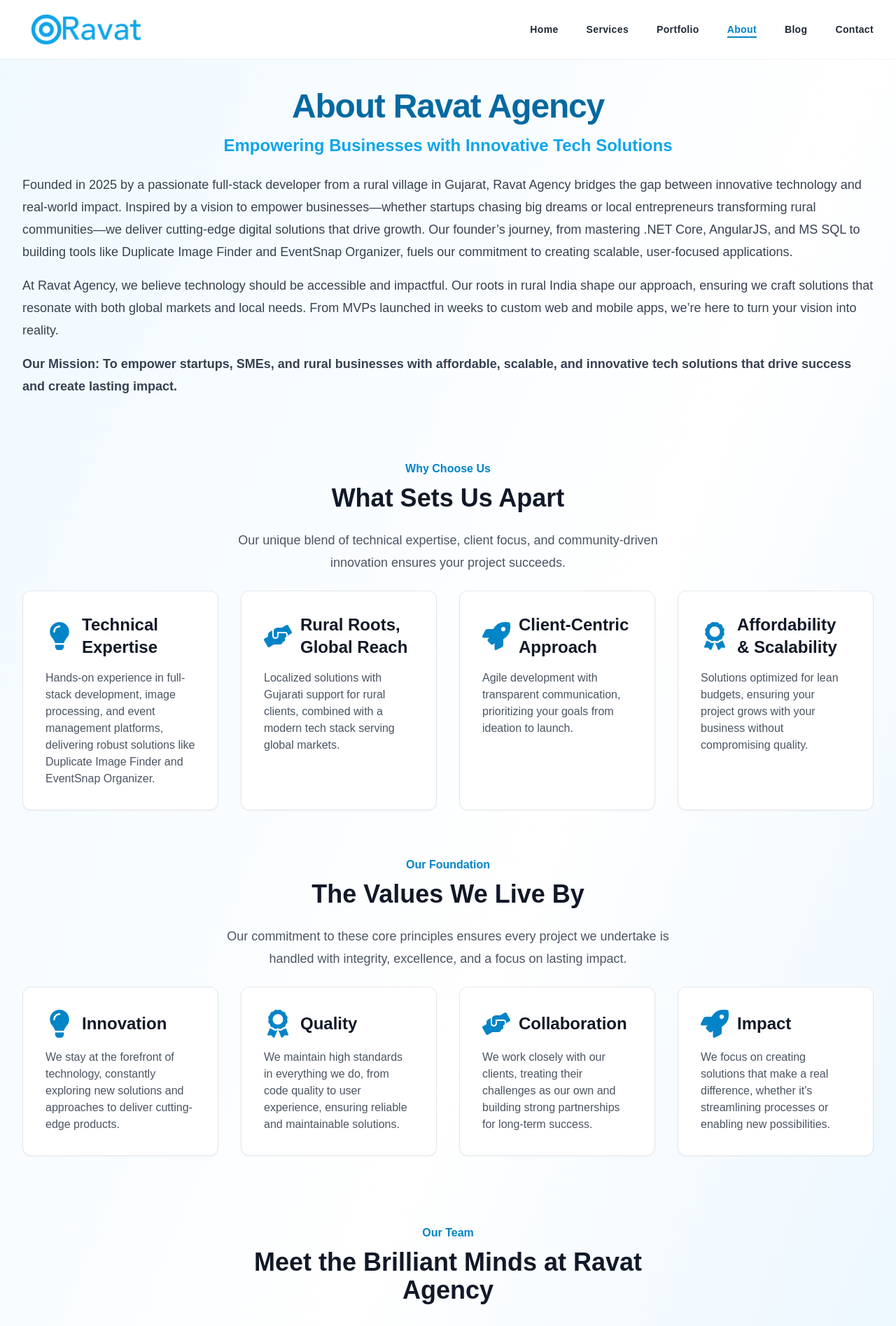
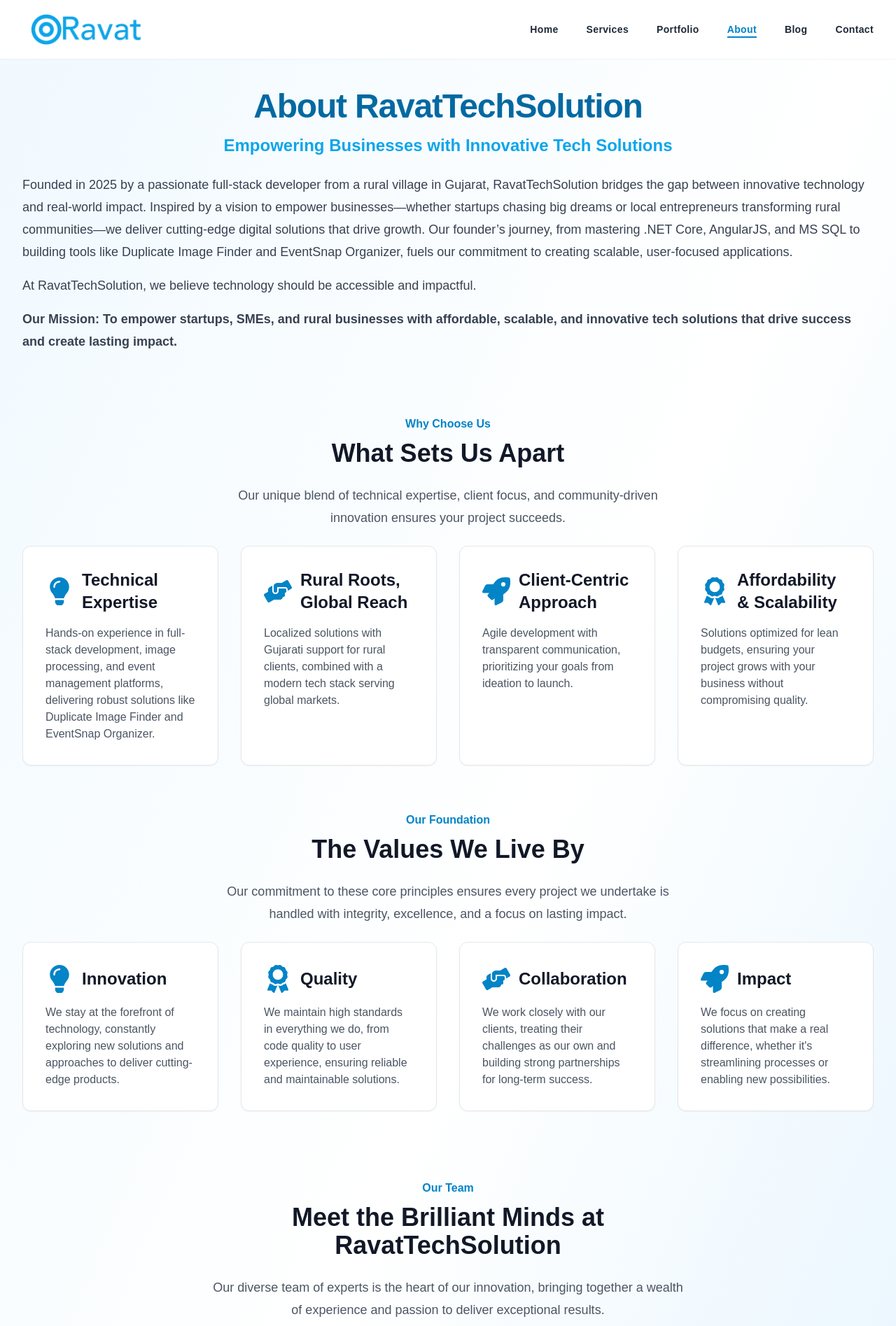
Before and after one commit to yusuf-ravat/ravat-agency, a React (Vite) app: page /about in a window 1280 px wide. Shown: the top 1895 px of the page at 70% size. Built offline with nearby package versions, Linux system fonts and the light colour scheme.

Commit message:
update file

```diff
--- a/index.html
+++ b/index.html
@@ -4,10 +4,10 @@
     <meta charset="UTF-8" />
     <link rel="icon" type="image/svg+xml" href="favicon.svg" />
     <meta name="viewport" content="width=device-width, initial-scale=1.0" />
-    <meta name="description" content="Ravat Agency - Empowering businesses with technology solutions" />
+    <meta name="description" content="RavatTechSolution - Empowering businesses with technology solutions" />
     <meta name="keywords" content="software development, web development, mobile apps, UI/UX design, tech consulting" />
     <meta name="author" content="Yusuf Ravat" />
-    <title>Ravat Agency - Technology Solutions</title>
+    <title>RavatTechSolution - Technology Solutions</title>
   </head>
   <body>
     <div id="root"></div>
--- a/src/components/Footer.tsx
+++ b/src/components/Footer.tsx
@@ -22,7 +22,7 @@
   social: [
     {
       name: 'Instagram',
-      href: 'https://www.instagram.com/ravatagency/', // Make sure this is your actual Instagram URL!
+href: 'https://www.instagram.com/ravattechsolution/', // Make sure this is your actual Instagram URL!
       icon: (props: React.SVGProps<SVGSVGElement>) => <FaInstagram {...props} />
     },
     {
@@ -46,7 +46,7 @@
       <div className="mx-auto max-w-7xl px-6 py-12 lg:px-8">
         <div className="xl:grid xl:grid-cols-3 xl:gap-8">
           <div className="space-y-8">
-            <img className="h-10 w-auto" src="/logo.png" alt="Ravat Agency" />
+            <img className="h-12 w-auto sm:h-22" src="/logo.png" alt="RavatTechSolution" />
             <p className="text-sm leading-6 text-gray-300">
               Empowering businesses with innovative technology solutions. We build scalable, secure, and
               user-friendly applications that drive growth and success.
@@ -113,7 +113,7 @@
                     </a>
                   </li>
                   <li>
-                    <a href="mailto:ravatagency@gmail.com" className="text-sm leading-6 text-gray-300 hover:text-primary-400">
+<a href="mailto:ravattechsolution@gmail.com" className="text-sm leading-6 text-gray-300 hover:text-primary-400">
                       ravatagency@gmail.com
                     </a>
                   </li>
@@ -129,7 +129,7 @@
         </div>
         <div className="mt-6 border-t border-gray-800 pt-4">
           <p className="text-xs leading-5 text-gray-400">
-            &copy; {new Date().getFullYear()} Ravat Agency. All rights reserved.
+&copy; {new Date().getFullYear()} RavatTechSolution. All rights reserved.
           </p>
         </div>
       </div>
--- a/src/components/Header.tsx
+++ b/src/components/Header.tsx
@@ -46,8 +46,8 @@
           transition={{ duration: 0.2 }}
         >
           <Link to="/" className="p-1">
-            <span className="sr-only">Ravat Agency</span>
-            <img className="h-11 w-auto sm:h-22" src="/logo.png" alt="Ravat Agency" />
+            <span className="sr-only">RavatTechSolution</span>
+            <img className="h-11 w-auto sm:h-22" src="/logo.png" alt="RavatTechSolution" />
           </Link>
         </motion.div>
 
@@ -133,8 +133,8 @@
                   className="rounded-lg"
                 >
                   <Link to="/" className="p-1" onClick={() => setIsMobileMenuOpen(false)}>
-                    <span className="sr-only">Ravat Agency</span>
-                    <img className="h-11 w-auto sm:h-11" src="/logo.png" alt="Ravat Agency" />
+                    <span className="sr-only">RavatTechSolution</span>
+                    <img className="h-11 w-auto sm:h-11" src="/logo.png" alt="RavatTechSolution" />
                   </Link>
                 </motion.div>
                 <motion.button
--- a/src/pages/About.tsx
+++ b/src/pages/About.tsx
@@ -62,7 +62,7 @@
     name: 'Yusuf Ravat',
     role: 'Founder & Full Stack Developer',
     image: 'user.png',
-    bio: 'Yusuf is the visionary behind Ravat Agency, with a deep passion for crafting robust and scalable web applications using .NET Core, AngularJS, and MS SQL.',
+    bio: 'Yusuf is the visionary behind RavatTechSolution, with a deep passion for crafting robust and scalable web applications using .NET Core, AngularJS, and MS SQL.',
   },
   {
     name: 'Vishal Patel',
@@ -92,7 +92,7 @@
 
 export default function About() {
   useEffect(() => {
-    document.title = 'About Us | Ravat Agency';
+    document.title = 'About Us | RavatTechSolution';
   }, []);
 
   return (
@@ -106,7 +106,7 @@
             transition={{ duration: 0.5 }}
             className="text-4xl font-extrabold tracking-tight text-primary-700 sm:text-5xl text-center"
           >
-            About Ravat Agency
+            About RavatTechSolution
           </motion.h2>
           <motion.p
             initial={{ opacity: 0, y: 20 }}
@@ -123,10 +123,10 @@
             className="mt-6 text-lg leading-8 text-gray-700"
           >
             <p>
-              Founded in 2025 by a passionate full-stack developer from a rural village in Gujarat, Ravat Agency bridges the gap between innovative technology and real-world impact. Inspired by a vision to empower businesses—whether startups chasing big dreams or local entrepreneurs transforming rural communities—we deliver cutting-edge digital solutions that drive growth. Our founder’s journey, from mastering .NET Core, AngularJS, and MS SQL to building tools like Duplicate Image Finder and EventSnap Organizer, fuels our commitment to creating scalable, user-focused applications.
+              Founded in 2025 by a passionate full-stack developer from a rural village in Gujarat, RavatTechSolution bridges the gap between innovative technology and real-world impact. Inspired by a vision to empower businesses—whether startups chasing big dreams or local entrepreneurs transforming rural communities—we deliver cutting-edge digital solutions that drive growth. Our founder’s journey, from mastering .NET Core, AngularJS, and MS SQL to building tools like Duplicate Image Finder and EventSnap Organizer, fuels our commitment to creating scalable, user-focused applications.
             </p>
             <p className="mt-4">
-              At Ravat Agency, we believe technology should be accessible and impactful. Our roots in rural India shape our approach, ensuring we craft solutions that resonate with both global markets and local needs. From MVPs launched in weeks to custom web and mobile apps, we’re here to turn your vision into reality.
+            At RavatTechSolution, we believe technology should be accessible and impactful.
             </p>
             <p className="mt-4 font-semibold">
               Our Mission: To empower startups, SMEs, and rural businesses with affordable, scalable, and innovative tech solutions that drive success and create lasting impact.
@@ -206,7 +206,7 @@
         <div className="mx-auto max-w-2xl text-center">
           <h2 className="text-base font-semibold leading-7 text-primary-600">Our Team</h2>
           <p className="mt-2 text-3xl font-bold text-gray-900 sm:text-4xl">
-            Meet the Brilliant Minds at Ravat Agency
+            Meet the Brilliant Minds at RavatTechSolution
           </p>
           <p className="mt-6 text-lg leading-8 text-gray-600">
             Our diverse team of experts is the heart of our innovation, bringing together a wealth of experience and passion to deliver exceptional results.
@@ -256,7 +256,7 @@
           transition={{ duration: 0.7 }}
           className="mt-6 text-lg leading-8 text-gray-600"
         >
-          Ready to transform your idea into reality? Whether you’re a startup building an MVP, an SME needing a custom app, or a rural business seeking digital solutions, Ravat Agency is your partner for success.{' '}
+          or a rural business seeking digital solutions, RavatTechSolution is your partner for success.{' '}
           <Link to="/portfolio" className="text-primary-600 hover:underline">
             Explore our portfolio
           </Link>{' '}
--- a/src/pages/Blog.tsx
+++ b/src/pages/Blog.tsx
@@ -6,7 +6,7 @@
 
 export default function Blog() {
   useEffect(() => {
-    document.title = 'Blog | Ravat Agency';
+    document.title = 'Blog | RavatTechSolution';
   }, []);
 
   return (
--- a/src/pages/BlogPost.tsx
+++ b/src/pages/BlogPost.tsx
@@ -8,9 +8,9 @@
 
   useEffect(() => {
     if (post) {
-      document.title = `${post.title} | Ravat Agency Blog`;
+      document.title = `${post.title} | RavatTechSolution Blog`;
     } else {
-      document.title = 'Blog Post Not Found | Ravat Agency Blog';
+      document.title = 'Blog Post Not Found | RavatTechSolution Blog';
     }
   }, [id, post]); // Re-run effect if id or post changes
 
--- a/src/pages/Contact.tsx
+++ b/src/pages/Contact.tsx
@@ -6,7 +6,7 @@
 
 export default function Contact() {
   useEffect(() => {
-    document.title = 'Contact Us | Ravat Agency';
+    document.title = 'Contact Us | RavatTechSolution';
   }, []);
 
   const [formData, setFormData] = useState<ContactFormData>({
--- a/src/pages/Home.tsx
+++ b/src/pages/Home.tsx
@@ -9,7 +9,7 @@
 		const [isPaused, setIsPaused] = useState(false);
 
 		useEffect(() => {
-			document.title = 'Home | Ravat Agency';
+			document.title = 'Home | RavatTechSolution';
 		}, []);
 
 		// Dummy data (replace with your own)
@@ -37,7 +37,7 @@
 
 		const testimonials = [
 			{
-				content: "Ravat Agency's innovative approach transformed our business.",
+				content: "RavatTechSolution's innovative approach transformed our business.",
 				author: { name: 'Alex Thompson', role: 'Innovation Director', image: 'user.png' },
 			},
 			{
--- a/src/pages/Portfolio.tsx
+++ b/src/pages/Portfolio.tsx
@@ -4,7 +4,7 @@
 
 export default function Portfolio() {
   useEffect(() => {
-    document.title = 'Portfolio | Ravat Agency';
+    document.title = 'Portfolio | RavatTechSolution';
   }, []);
 
   return (
--- a/src/pages/Services.tsx
+++ b/src/pages/Services.tsx
@@ -128,7 +128,7 @@
 
 export default function Services() {
   useEffect(() => {
-    document.title = 'Services | Ravat Agency';
+    document.title = 'Services | RavatTechSolution';
   }, []);
 
   return (
```
Also changed, not shown: 2 other files (tests, documents, lock files or other folders).
